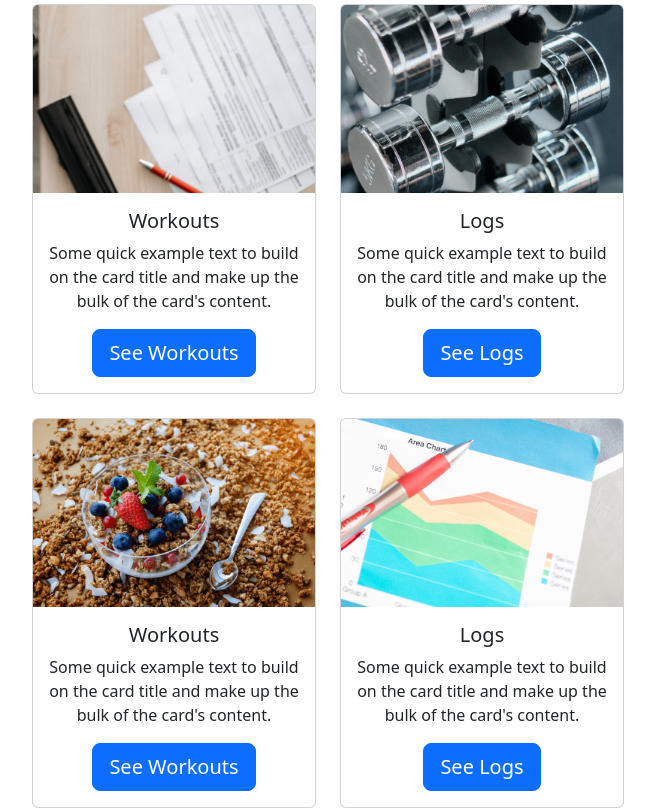
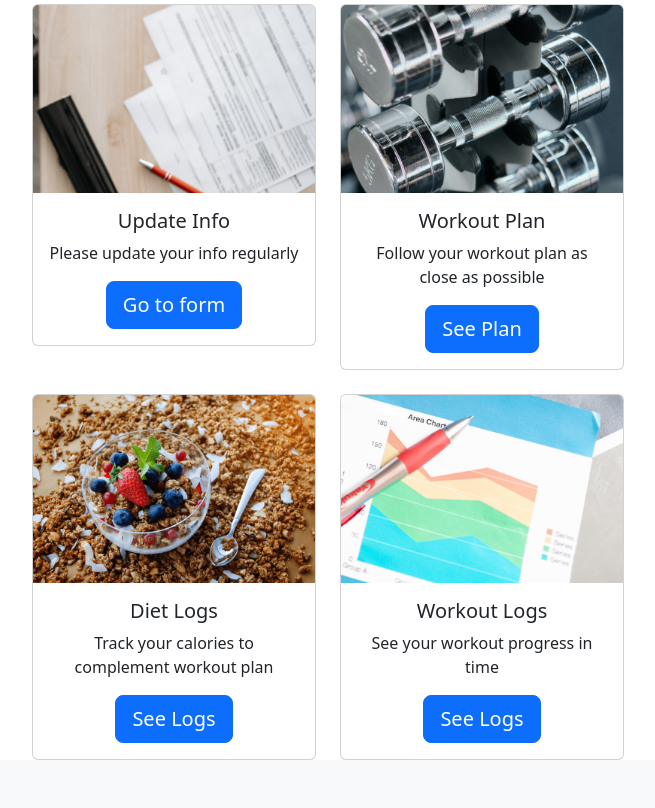
Before and after one commit to eandablo/gympals, a Django app: page / in a window 1280 px wide. Shown: the part 252-1060 px from the top of the page, without its empty margins (312-967 px from the left). After the commit the page ends 1012 px from the top, so only its background shows below. Run offline with Django 3.2, Linux system fonts and the light colour scheme; a user stored in the database is signed in; tables that the repository leaves empty hold one stand-in row (values such as "Sample post").

Commit message:
add text to cards of index page

```diff
--- a/templates/index.html
+++ b/templates/index.html
@@ -11,21 +11,21 @@
                 <div class="row">
                     <div class="col-md-6 mt-4">
                         <div class="card">
-                            <img src="{% static 'images/form.jpg' %}" class="card-img-top" alt="...">
+                            <img src="{% static 'images/form.jpg' %}" class="card-img-top" alt="information form">
                             <div class="card-body">
-                              <h5 class="card-title">Workouts</h5>
-                              <p class="card-text">Some quick example text to build on the card title and make up the bulk of the card's content.</p>
-                              <a class="btn btn btn-primary btn-lg" href="{% url 'workout_plan' trainee.name %}">See Workouts</a>
+                              <h5 class="card-title">Update Info</h5>
+                              <p class="card-text">Please update your info regularly</p>
+                              <a class="btn btn btn-primary btn-lg" href="{% url 'workout_plan' trainee.name %}">Go to form</a>
                             </div>
                           </div>
                     </div>
                     <div class="col-md-6 mt-4">
                         <div class="card">
-                            <img src="{% static 'images/dumbells.jpg' %}" class="card-img-top" alt="...">
+                            <img src="{% static 'images/dumbells.jpg' %}" class="card-img-top" alt="dumbells in rack">
                             <div class="card-body">
-                              <h5 class="card-title">Logs</h5>
-                              <p class="card-text">Some quick example text to build on the card title and make up the bulk of the card's content.</p>
-                              <a class="btn btn btn-primary btn-lg" href="{% url 'logs_view' trainee.name %}">See Logs</a>
+                              <h5 class="card-title">Workout Plan</h5>
+                              <p class="card-text">Follow your workout plan as close as possible</p>
+                              <a class="btn btn btn-primary btn-lg" href="{% url 'logs_view' trainee.name %}">See Plan</a>
                             </div>
                           </div>
 
@@ -34,20 +34,20 @@
                 <div class="row">
                     <div class="col-md-6 mt-4">
                         <div class="card">
-                            <img src="{% static 'images/diet.jpg' %}" class="card-img-top" alt="...">
+                            <img src="{% static 'images/diet.jpg' %}" class="card-img-top" alt="dish of yogurt and granola">
                             <div class="card-body">
-                              <h5 class="card-title">Workouts</h5>
-                              <p class="card-text">Some quick example text to build on the card title and make up the bulk of the card's content.</p>
-                              <a class="btn btn btn-primary btn-lg" href="{% url 'workout_plan' trainee.name %}">See Workouts</a>
+                              <h5 class="card-title">Diet Logs</h5>
+                              <p class="card-text">Track your calories to complement workout plan</p>
+                              <a class="btn btn btn-primary btn-lg" href="{% url 'workout_plan' trainee.name %}">See Logs</a>
                             </div>
                           </div>
                     </div>
                     <div class="col-md-6 mt-4">
                         <div class="card">
-                            <img src="{% static 'images/logs.jpg' %}" class="card-img-top" alt="...">
+                            <img src="{% static 'images/logs.jpg' %}" class="card-img-top" alt="data graph">
                             <div class="card-body">
-                              <h5 class="card-title">Logs</h5>
-                              <p class="card-text">Some quick example text to build on the card title and make up the bulk of the card's content.</p>
+                              <h5 class="card-title">Workout Logs</h5>
+                              <p class="card-text">See your workout progress in time</p>
                               <a class="btn btn btn-primary btn-lg" href="{% url 'logs_view' trainee.name %}">See Logs</a>
                             </div>
                           </div>
```
